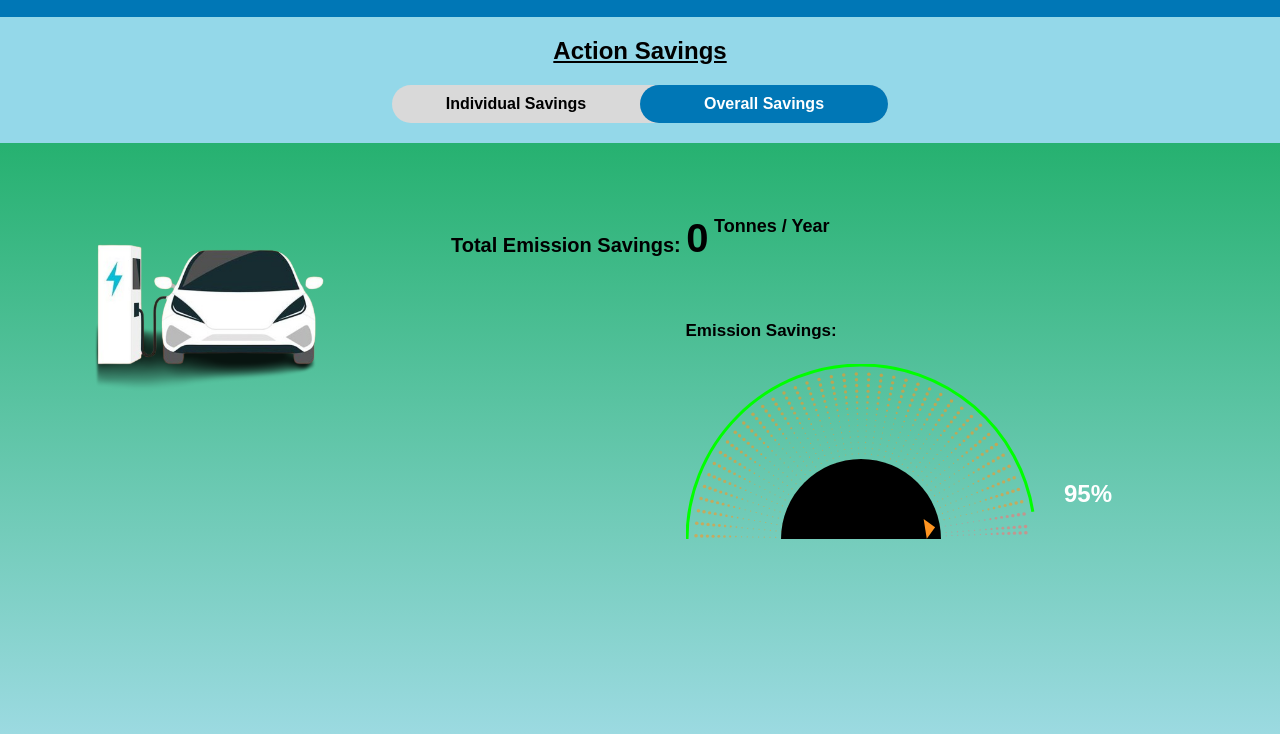
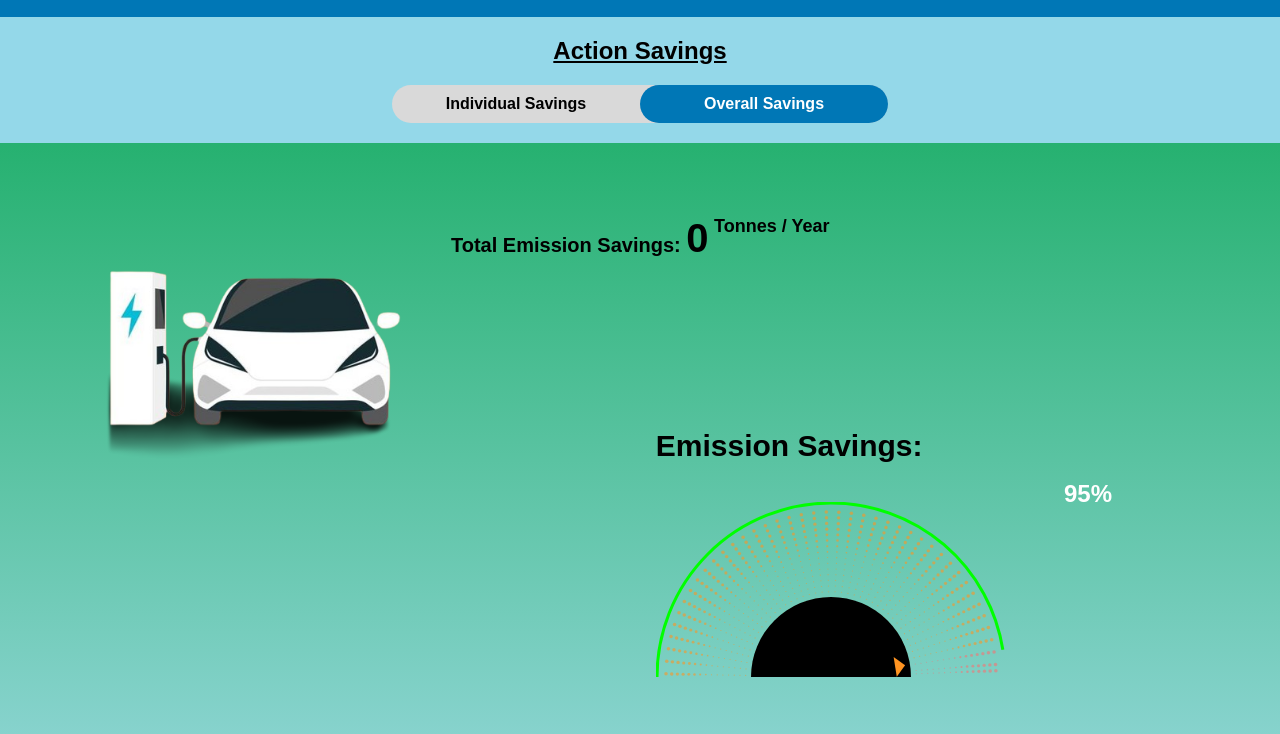
Before and after one commit to dhvani2510/climate-neutral-by-ecocoders, a website: page overallsavings.html in a window 1280 px wide. Shown: the part 66-800 px from the top of the page. Drawn offline with nearby package versions, Linux system fonts and the light colour scheme.

Commit message:
Reverting changes

```diff
--- a/css/overall-savings-styles.css
+++ b/css/overall-savings-styles.css
@@ -64,7 +64,7 @@
 
 .car img {
     padding-left: 10%;
-    max-width: 70%;
+    max-width: 90%;
 }
 
 .info {
@@ -94,7 +94,9 @@
 }
 
 .emission-savings{
-    font-size: 17px;
+    font-size: 30px;
+    margin-right: 35%;
+    margin-top: 90px;
 }
 
 .Res {
```
